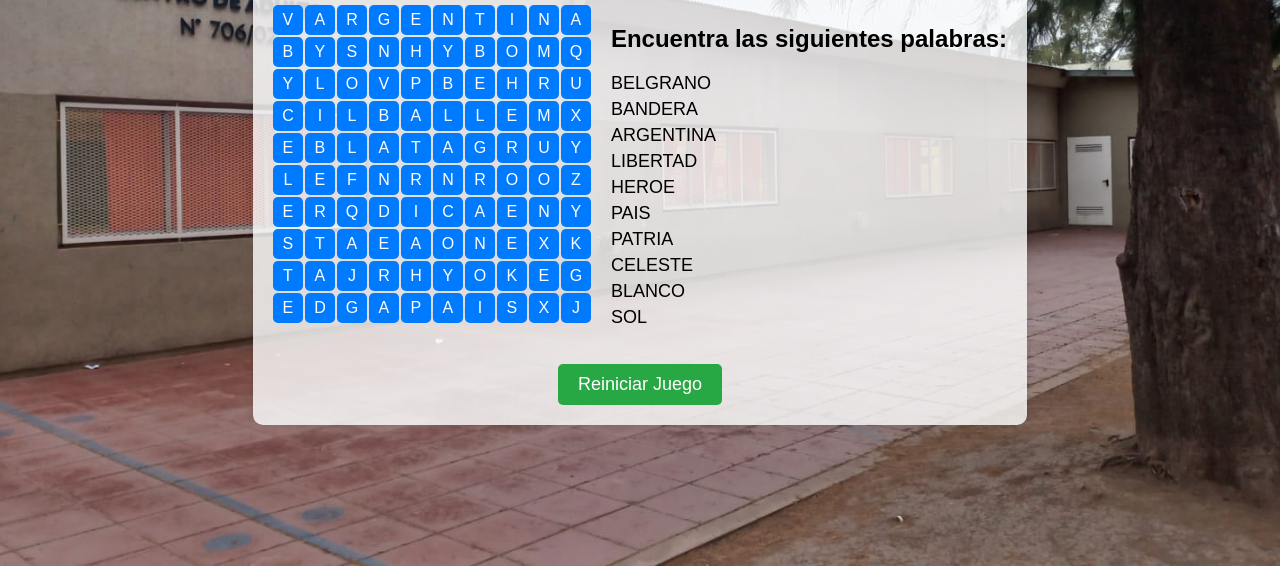
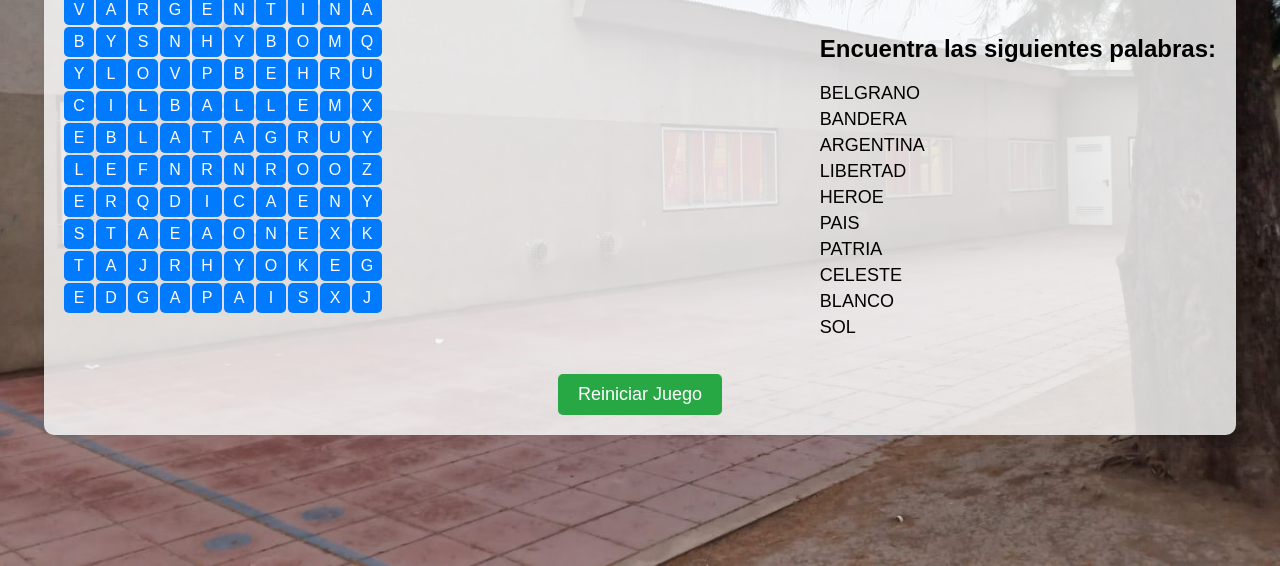
Before and after one commit to pablogiemenez/sopadeletras, a plain HTML site: page index.html in a window 1280 px wide. Shown: the part 234-800 px from the top of the page. Drawn offline with Linux system fonts and the light colour scheme.

Commit message:
Actualizar diseño responsivo para dispositivos móviles

```diff
--- a/styles.css
+++ b/styles.css
@@ -17,6 +17,8 @@ body {
     padding: 20px;
     border-radius: 10px;
     box-shadow: 0 0 10px rgba(0, 0, 0, 0.1);
+    width: 90%;
+    max-width: 1200px;
 }
 
 h1 {
@@ -26,20 +28,20 @@ h1 {
 
 .game-container {
     display: flex;
+    flex-direction: column;
     justify-content: space-between;
-    align-items: flex-start;
+    align-items: center;
 }
 
 #word-search-container {
     display: grid;
-    grid-template-columns: repeat(10, 30px);
-    grid-template-rows: repeat(10, 30px);
+    grid-template-columns: repeat(auto-fill, minmax(30px, 1fr));
     gap: 2px;
-    margin-right: 20px;
+    margin-bottom: 20px;
 }
 
 .cell {
-    width: 30px;
+    width: 100%;
     height: 30px;
     display: flex;
     justify-content: center;
@@ -61,6 +63,7 @@ h1 {
 
 #words-container {
     text-align: left;
+    margin-top: 20px;
 }
 
 #word-list {
@@ -92,3 +95,16 @@ h1 {
 .btn:hover {
     background-color: #218838;
 }
+
+/* Media query para pantallas más pequeñas */
+@media (min-width: 600px) {
+    .game-container {
+        flex-direction: row;
+        justify-content: space-between;
+        align-items: flex-start;
+    }
+
+    #word-search-container {
+        grid-template-columns: repeat(10, 30px);
+    }
+}
```
